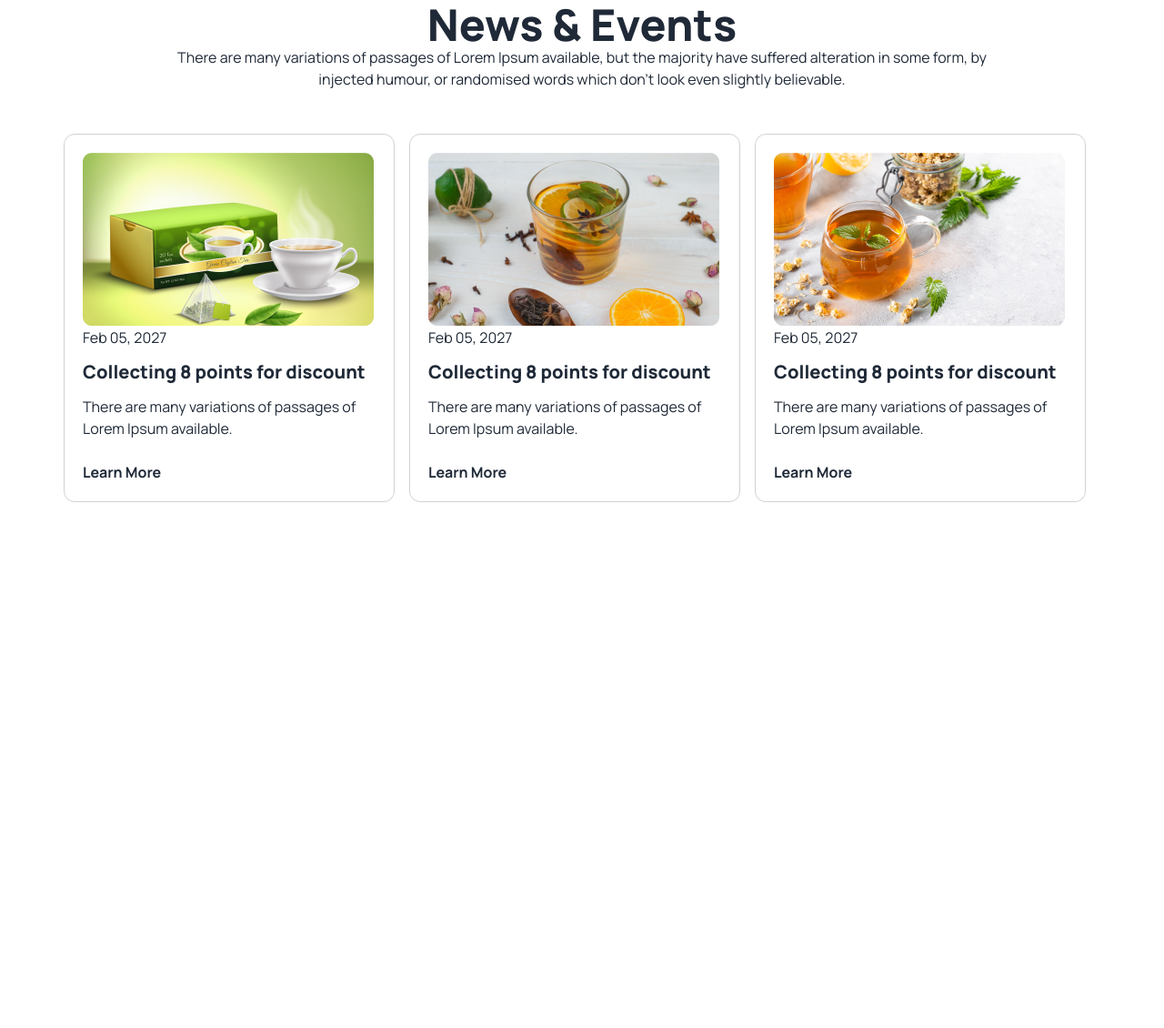
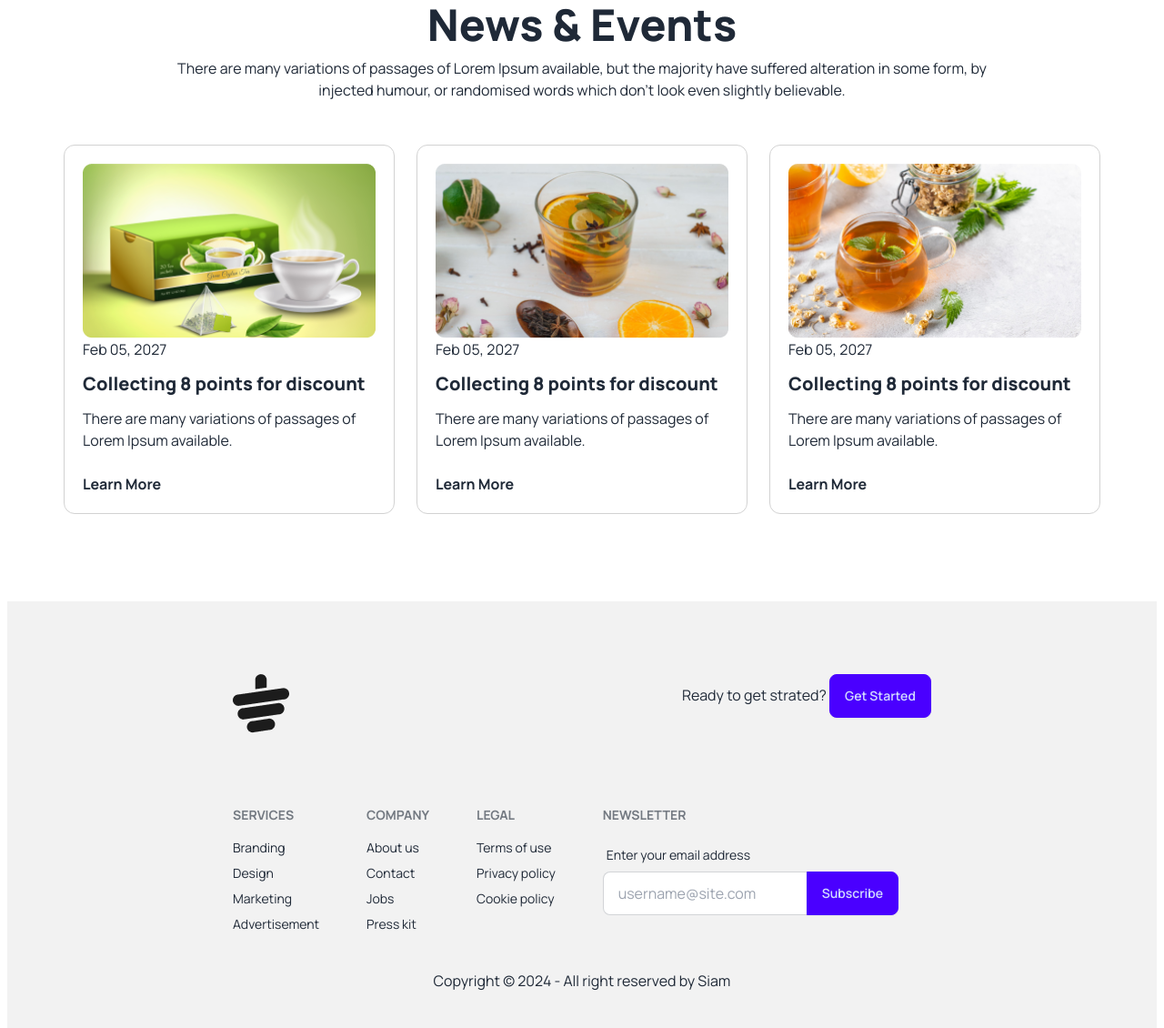
Before and after one commit to Siam-al-islam/tea-house, a plain HTML site: page index.html in a window 1280 px wide. Shown: the part 2784-3914 px from the top of the page at 91% size. Before the commit the page ends 3432 px from the top, so only its background shows below. Drawn offline with nearby package versions, Linux system fonts and the light colour scheme.

Commit message:
footer added

```diff
--- a/index.html
+++ b/index.html
@@ -20,7 +20,7 @@
             theme: {
                 extend: {
                     colors: {
-                        clifford: '#da373d',
+                        clifford: 'gradient-to-r from-[#FF8938] to-[#FF0000]',
                     }
                 }
             }
@@ -194,40 +194,92 @@
         <section class="my-24">
             <div class="max-w-4xl mx-auto">
                 <h1 class="text-5xl font-extrabold text-center">News & Events</h1>
-                <p class="text-center">There are many variations of passages of Lorem Ipsum available, but the majority
+                <p class="text-center mt-3">There are many variations of passages of Lorem Ipsum available, but the
+                    majority
                     have
                     suffered alteration
                     in some form, by injected humour, or randomised words which don't look even slightly believable.
                 </p>
             </div>
             <!-- news card container -->
-            <div class="mt-12 grid grid-cols-3 max-w-[1140px] mx-auto">
-                <div class="max-w-[364px] border rounded-xl border-[#D2D2D2] p-5 space-y-3">
-                    <img src="images/news-1.png" alt="">
-                    <span>Feb 05, 2027</span><br>
-                    <h4 class="text-xl font-extrabold">Collecting 8 points for discount</h4>
-                    <p>There are many variations of passages of Lorem Ipsum available.</p><br>
-                    <a class="font-bold" href="">Learn More</a>
+            <div class="mt-12 grid gap-6 grid-cols-1 lg:grid-cols-3 max-w-[1140px] mx-auto">
+                <div class="border rounded-xl border-[#D2D2D2] p-5">
+                    <div class="space-y-3">
+                        <img class="w-full" src="images/news-1.png" alt="">
+                        <span>Feb 05, 2027</span><br>
+                        <h4 class="text-xl font-extrabold">Collecting 8 points for discount</h4>
+                        <p>There are many variations of passages of Lorem Ipsum available.</p><br>
+                        <a class="font-bold" href="">Learn More</a>
+                    </div>
                 </div>
-                <div class="max-w-[364px] border rounded-xl border-[#D2D2D2] p-5 space-y-3">
-                    <img src="images/news-2.png" alt="">
-                    <span>Feb 05, 2027</span><br>
-                    <h4 class="text-xl font-extrabold">Collecting 8 points for discount</h4>
-                    <p>There are many variations of passages of Lorem Ipsum available.</p><br>
-                    <a class="font-bold" href="">Learn More</a>
+                <div class="border rounded-xl border-[#D2D2D2] p-5">
+                    <div class="space-y-3">
+                        <img class="w-full" src="images/news-2.png" alt="">
+                        <span>Feb 05, 2027</span><br>
+                        <h4 class="text-xl font-extrabold">Collecting 8 points for discount</h4>
+                        <p>There are many variations of passages of Lorem Ipsum available.</p><br>
+                        <a class="font-bold" href="">Learn More</a>
+                    </div>
                 </div>
-                <div class="max-w-[364px] border rounded-xl border-[#D2D2D2] p-5 space-y-3">
-                    <img src="images/news-3.png" alt="">
-                    <span>Feb 05, 2027</span><br>
-                    <h4 class="text-xl font-extrabold">Collecting 8 points for discount</h4>
-                    <p>There are many variations of passages of Lorem Ipsum available.</p><br>
-                    <a class="font-bold" href="">Learn More</a>
+                <div class="border rounded-xl border-[#D2D2D2] p-5">
+                    <div class="space-y-3">
+                        <img class="w-full" src="images/news-3.png" alt="">
+                        <span>Feb 05, 2027</span><br>
+                        <h4 class="text-xl font-extrabold">Collecting 8 points for discount</h4>
+                        <p>There are many variations of passages of Lorem Ipsum available.</p><br>
+                        <a class="font-bold" href="">Learn More</a>
+                    </div>
                 </div>
             </div>
         </section>
     </main>
-    <footer>
-
+    <footer class="bg-base-200 px-52 py-10">
+        <div class="flex justify-between p-10">
+            <div>
+                <img src="images/cup.png" alt="">
+            </div>
+            <div>
+                <span>Ready to get strated?</span>
+                <button class="btn btn-primary">Get Started</button>
+            </div>
+        </div>
+        <div class="footer p-10  text-base-content">
+            <nav>
+                <h6 class="footer-title">Services</h6>
+                <a class="link link-hover">Branding</a>
+                <a class="link link-hover">Design</a>
+                <a class="link link-hover">Marketing</a>
+                <a class="link link-hover">Advertisement</a>
+            </nav>
+            <nav>
+                <h6 class="footer-title">Company</h6>
+                <a class="link link-hover">About us</a>
+                <a class="link link-hover">Contact</a>
+                <a class="link link-hover">Jobs</a>
+                <a class="link link-hover">Press kit</a>
+            </nav>
+            <nav>
+                <h6 class="footer-title">Legal</h6>
+                <a class="link link-hover">Terms of use</a>
+                <a class="link link-hover">Privacy policy</a>
+                <a class="link link-hover">Cookie policy</a>
+            </nav>
+            <form>
+                <h6 class="footer-title">Newsletter</h6>
+                <fieldset class="form-control w-80">
+                    <label class="label">
+                        <span class="label-text">Enter your email address</span>
+                    </label>
+                    <div class="join">
+                        <input type="text" placeholder="username@site.com" class="input input-bordered join-item" />
+                        <button class="btn btn-primary join-item">Subscribe</button>
+                    </div>
+                </fieldset>
+            </form>
+        </div>
+        <div class="text-center">
+            <p>Copyright © 2024 - All right reserved by Siam</p>
+        </div>
     </footer>
 </body>
 
```
